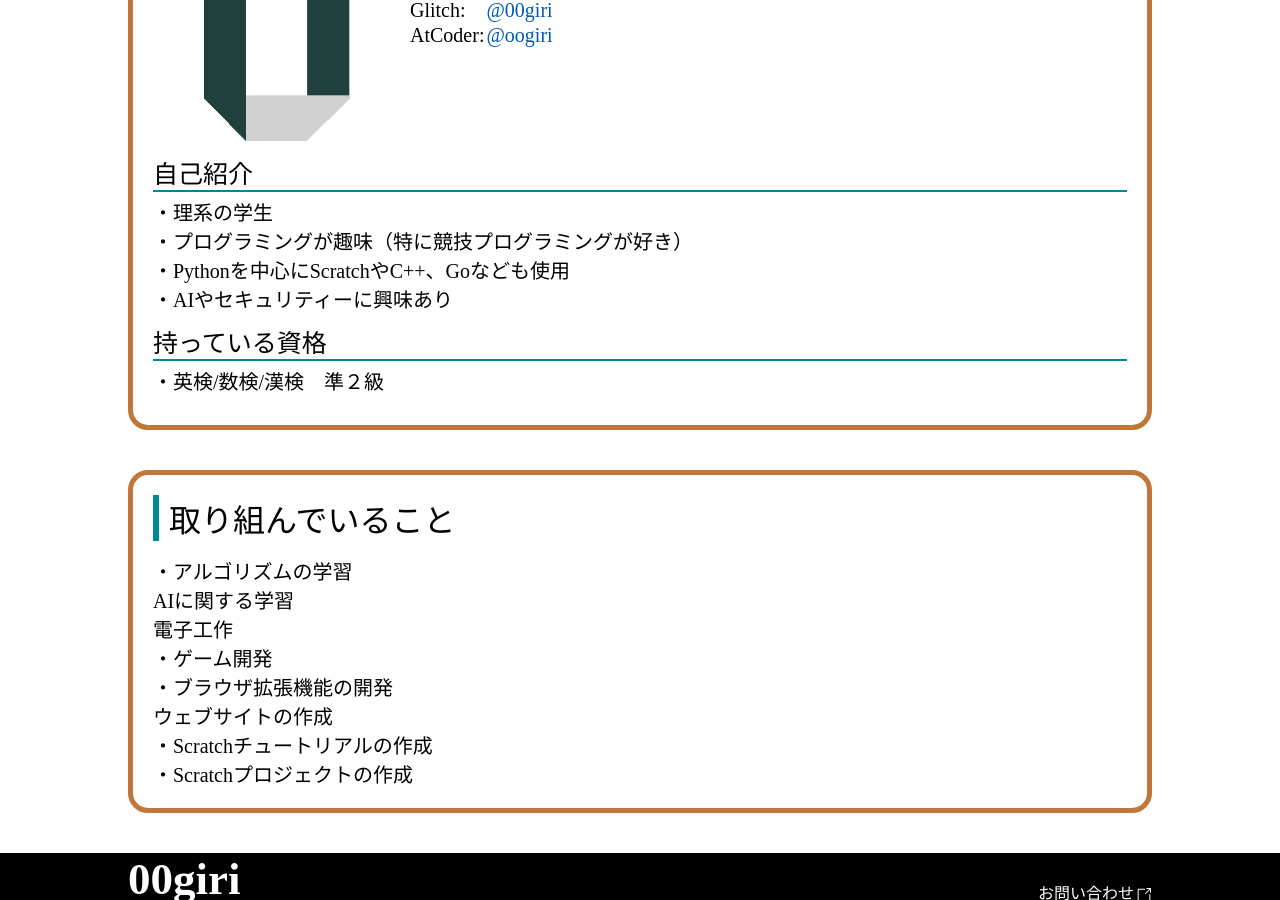
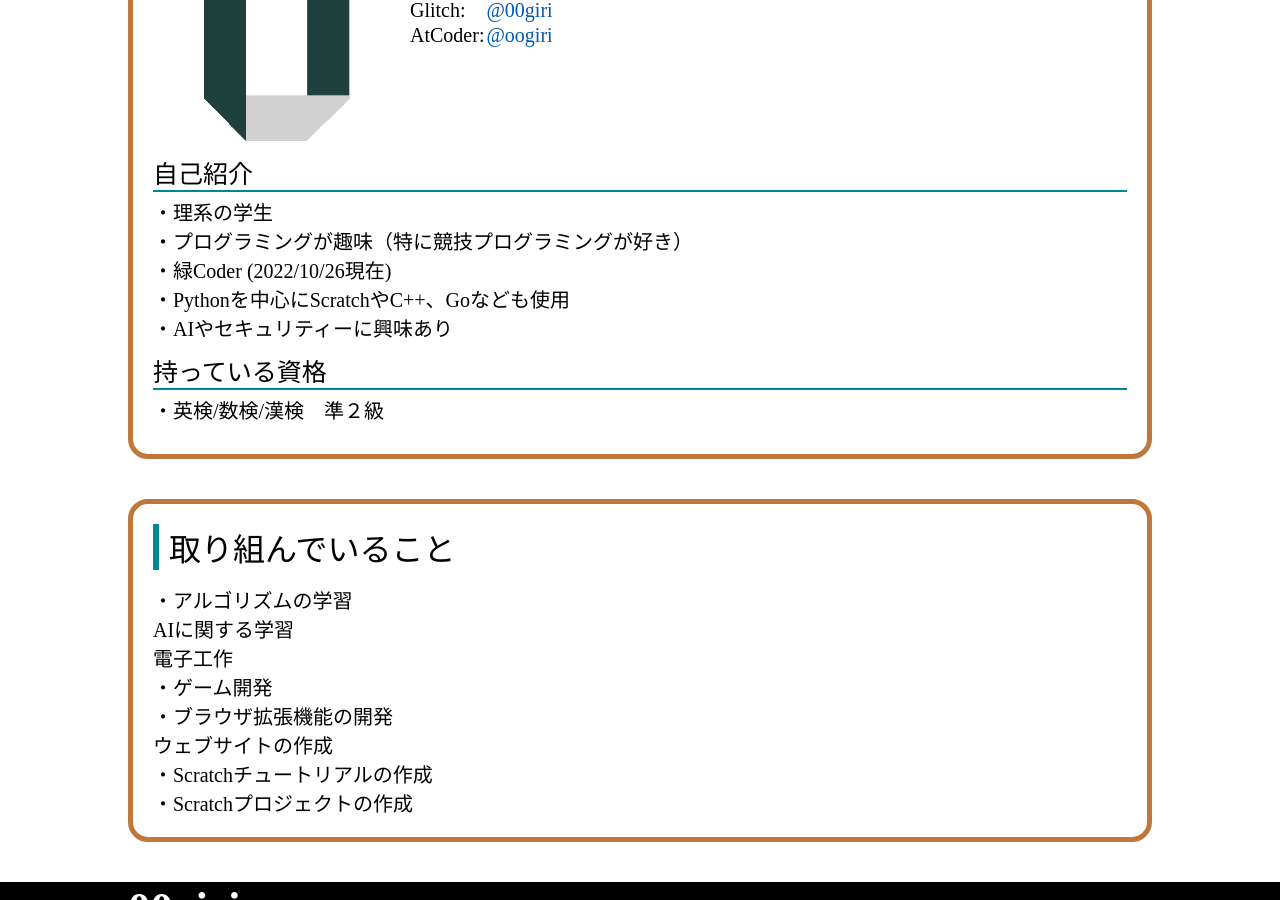
Before and after one commit to 00giri/00giri.github.io, a Jekyll site: the page built from index.html, in a window 1280 px wide and 900 px high, scrolled down 1310 px. Built offline with Jekyll 4.4.1, drawn with Linux system fonts in a browser that asks for light colours.

Commit message:
update index.html

```diff
--- a/index.html
+++ b/index.html
@@ -25,6 +25,7 @@ css: index.css
     <ul>
       <li>・理系の学生</li>
       <li>・プログラミングが趣味（特に競技プログラミングが好き）</li>
+      <li>・緑Coder (2022/10/26現在)</li>
       <li>・Pythonを中心にScratchやC++、Goなども使用</li>
       <li>・AIやセキュリティーに興味あり</li>
     </ul>
```
